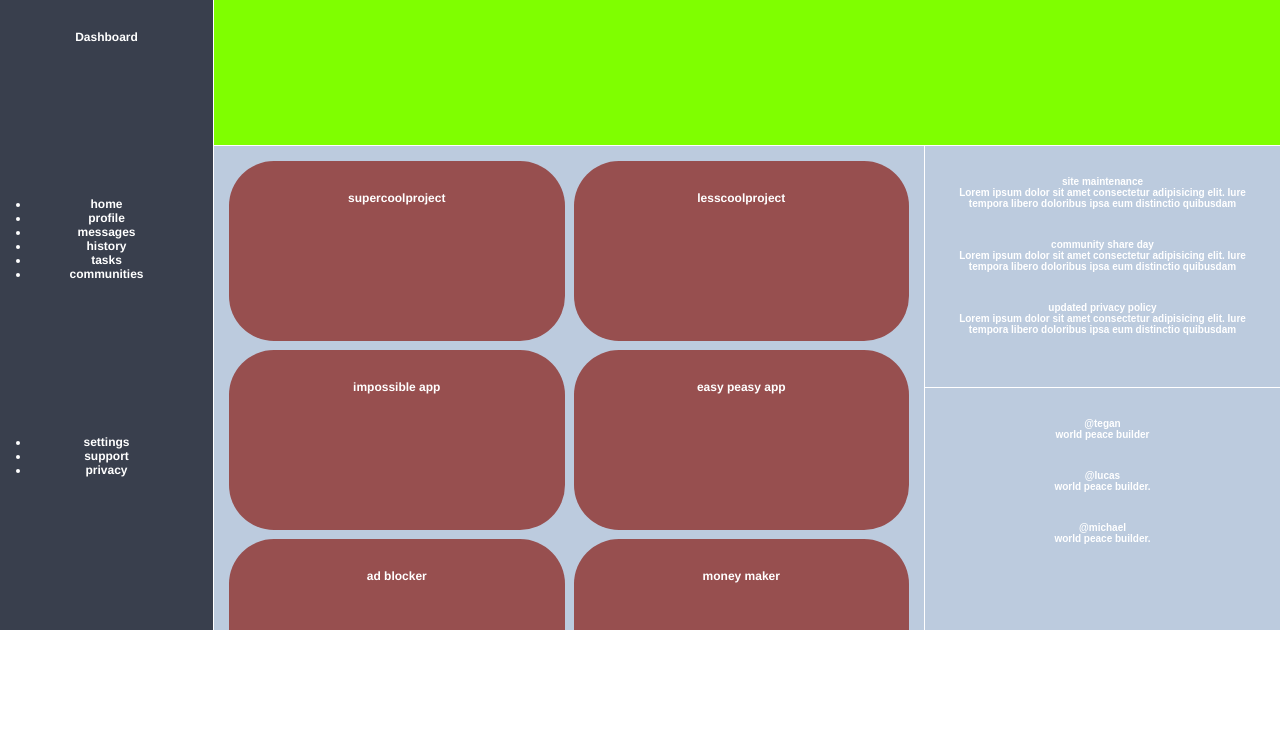
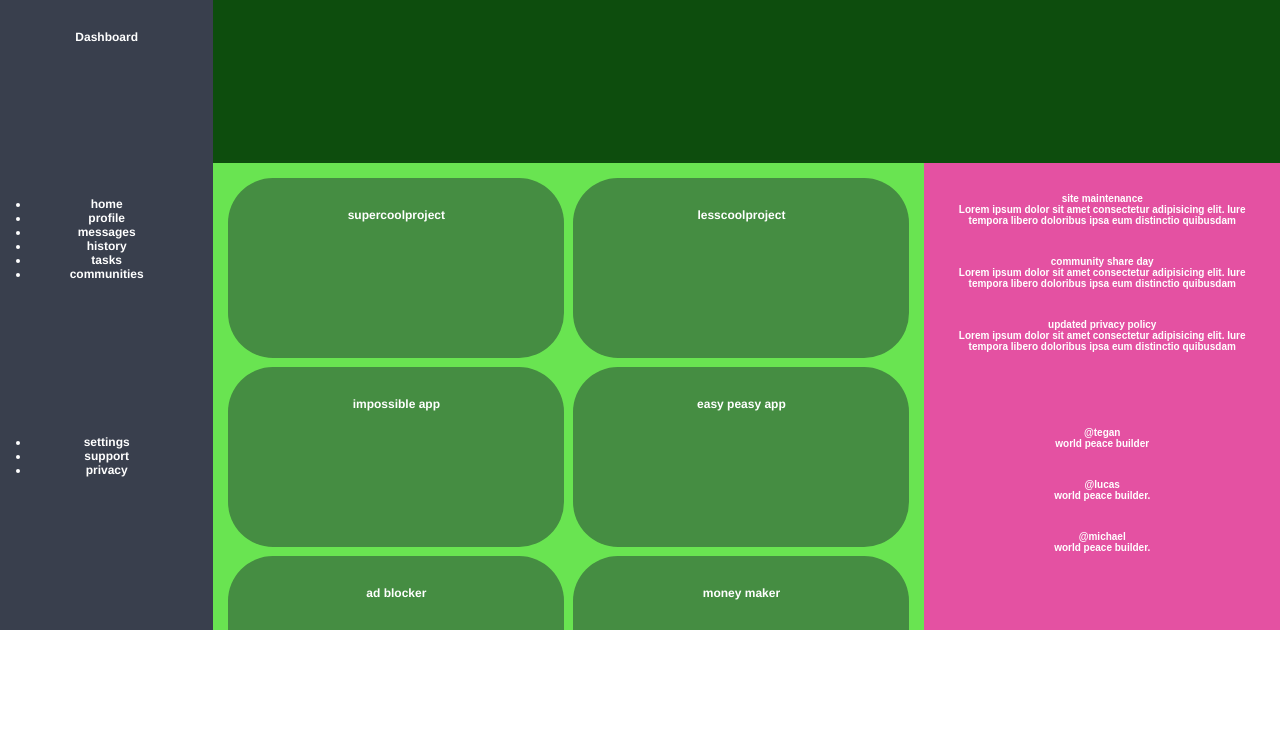
Before and after one commit to hapalua-star/adminDashboard, a plain HTML site: page index.html in a window 1280 px wide. Drawn offline with Linux system fonts and the light colour scheme.

Commit message:
now add the pretty details

```diff
--- a/style.css
+++ b/style.css
@@ -8,8 +8,8 @@
     text-align: center;
     display:grid;
     grid-template-columns: .6fr 2fr 1fr;
-    grid-template-rows:.6fr 1fr 1fr 1fr ;
-    gap:1px;
+    grid-template-rows:.7fr 1fr 1fr 1fr ;
+    gap:0px;
 
     height: 100vh;
     overflow: hidden;
@@ -36,29 +36,36 @@ grid-row: 1/4;
 
 }
 
+.maincontent,.anouncements,.trending{
+
+    overflow:scroll;
+
+}
+
+
 .maincontent{
-   background-color: #bccbde;
+   background-color: #69e451;
    display:grid;
    grid-template-columns: repeat(auto-fit,minmax(250px,1fr));
 
    grid-row: 2/4;
    gap:9px;
 
-   overflow: auto
+
 
 }
 
 .maincontent p{
   font-size: 18px;
   font-family: sans-serif;
-  color:rgb(7, 7, 7);
+  color:rgb(45, 201, 66);
   text-align: left;
 
 }
 
 .maincontent .card{
 
-    background-color: #974f4f;
+    background-color: #458d42;
     color:black;
     text-align: center;
     height: 150px;
@@ -72,7 +79,7 @@ grid-row: 1/4;
 .anouncements{
 
     grid-row: 2;
-    background-color: #bccbde;
+    background-color: #e451a2;
 
 
 }
@@ -88,7 +95,7 @@ grid-row: 1/4;
 
 
     grid-row: 3;
-    background-color: #bccbde;
+    background-color: #e451a2;
 
 }
 
@@ -102,7 +109,7 @@ grid-row: 1/4;
 .navbar{
  grid-column: 2/4;
 
- background-color: chartreuse;
+ background-color: rgb(13, 77, 13);
  grid-row: 1/2;
 
 
```
Also changed, not shown: index.html (+2 -0 lines).
